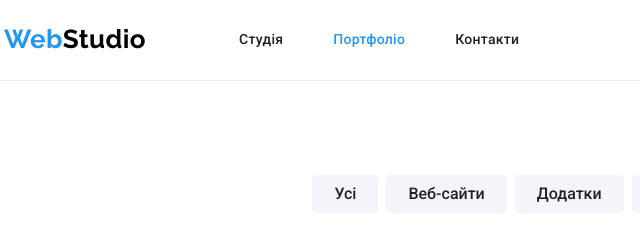
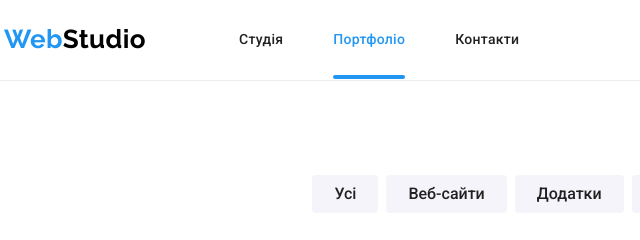
Before and after one commit to VitaliyDunyushkin/goit-markup-hw-05, a plain HTML site: page portfolio.html in a window 1280 px wide. Shown: the top 240 px of the page, 51-691 px from the left. Drawn offline with nearby package versions, Linux system fonts and the light colour scheme.

Commit message:
fix 1 mistake

```diff
--- a/css/style.css
+++ b/css/style.css
@@ -159,6 +159,19 @@ ul{
 
 .active {
     color: var(--accent-color);
+}
+
+.active::after {
+    position: absolute;
+    bottom: 0;
+    left: 0;
+
+    content: "";
+    display: inline-block;
+    width: 100%;
+    height: 4px;
+    background-color: #2196F3;
+    border-radius: 2px;
 }
 
 .hearder-contacts {
```
